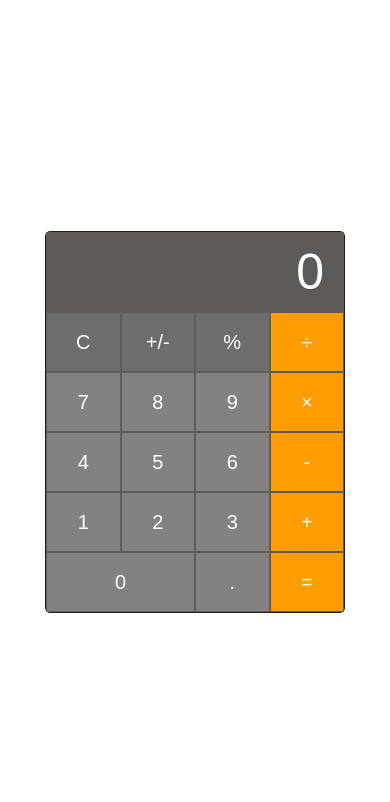
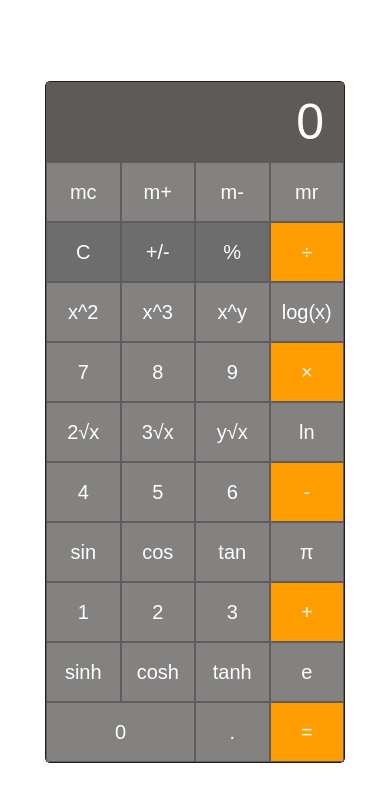
Before and after one commit to willbraun/js-calculator, a plain HTML site: page index.html in a window 390 px wide. Drawn offline with Linux system fonts and the light colour scheme.

Commit message:
added scientific buttons to calculator and added media query so they are hidden on small screens

```diff
--- a/index.html
+++ b/index.html
@@ -16,26 +16,50 @@
   <input type="text" class="calculator-screen" value="0" disabled />
 
   <div class="calculator-keys">
+    <button type="button" class="mc scientific" value="mc">mc</button>
+    <button type="button" class="m+ scientific" value="m+">m+</button>
+    <button type="button" class="m- scientific" value="m-">m-</button>
+    <button type="button" class="mr scientific" value="mr">mr</button>
 
     <button type="button" class="clear" value="clear">C</button>
     <button type="button" class="plus-minus" value="plus-minus">+/-</button>
     <button type="button" class="percent" value="percent">%</button>
     <button type="button" class="operator" value="/">&divide;</button>
 
+    <button type="button" class="sqaure scientific" value="sqaure">x^2</button>
+    <button type="button" class="cube scientific" value="cube">x^3</button>
+    <button type="button" class="exponent scientific" value="exponent">x^y</button>
+    <button type="button" class="log scientific" value="log">log(x)</button>
+
     <button type="button" class="number" value="7">7</button>
     <button type="button" class="number" value="8">8</button>
     <button type="button" class="number" value="9">9</button>
     <button type="button" class="operator" value="*">&times;</button>
+
+    <button type="button" class="sqaure-root scientific" value="sqaure-root">2&#8730;x</button>
+    <button type="button" class="cube-root scientific" value="cube-root">3&#8730;x</button>
+    <button type="button" class="exponent scientific" value="exponent">y&#8730;x</button>
+    <button type="button" class="ln scientific" value="ln">ln</button>
 
     <button type="button" class="number" value="4">4</button>
     <button type="button" class="number" value="5">5</button>
     <button type="button" class="number" value="6">6</button>
     <button type="button" class="operator" value="-">-</button>
 
+    <button type="button" class="sin scientific" value="sin">sin</button>
+    <button type="button" class="cos scientific" value="cos">cos</button>
+    <button type="button" class="tan scientific" value="tan">tan</button>
+    <button type="button" class="pi scientific" value="pi">&pi;</button>
+
     <button type="button" class="number" value="1">1</button>
     <button type="button" class="number" value="2">2</button>
     <button type="button" class="number" value="3">3</button>
     <button type="button" class="operator" value="+">+</button>
+
+    <button type="button" class="sinh scientific" value="sinh">sinh</button>
+    <button type="button" class="cosh scientific" value="cosh">cosh</button>
+    <button type="button" class="tanh scientific" value="tanh">tanh</button>
+    <button type="button" class="e scientific" value="e">e</button>
 
     <button type="button" class="number btn-lg" value="0">0</button>
     <button type="button" class="decimal" value=".">.</button>
```
